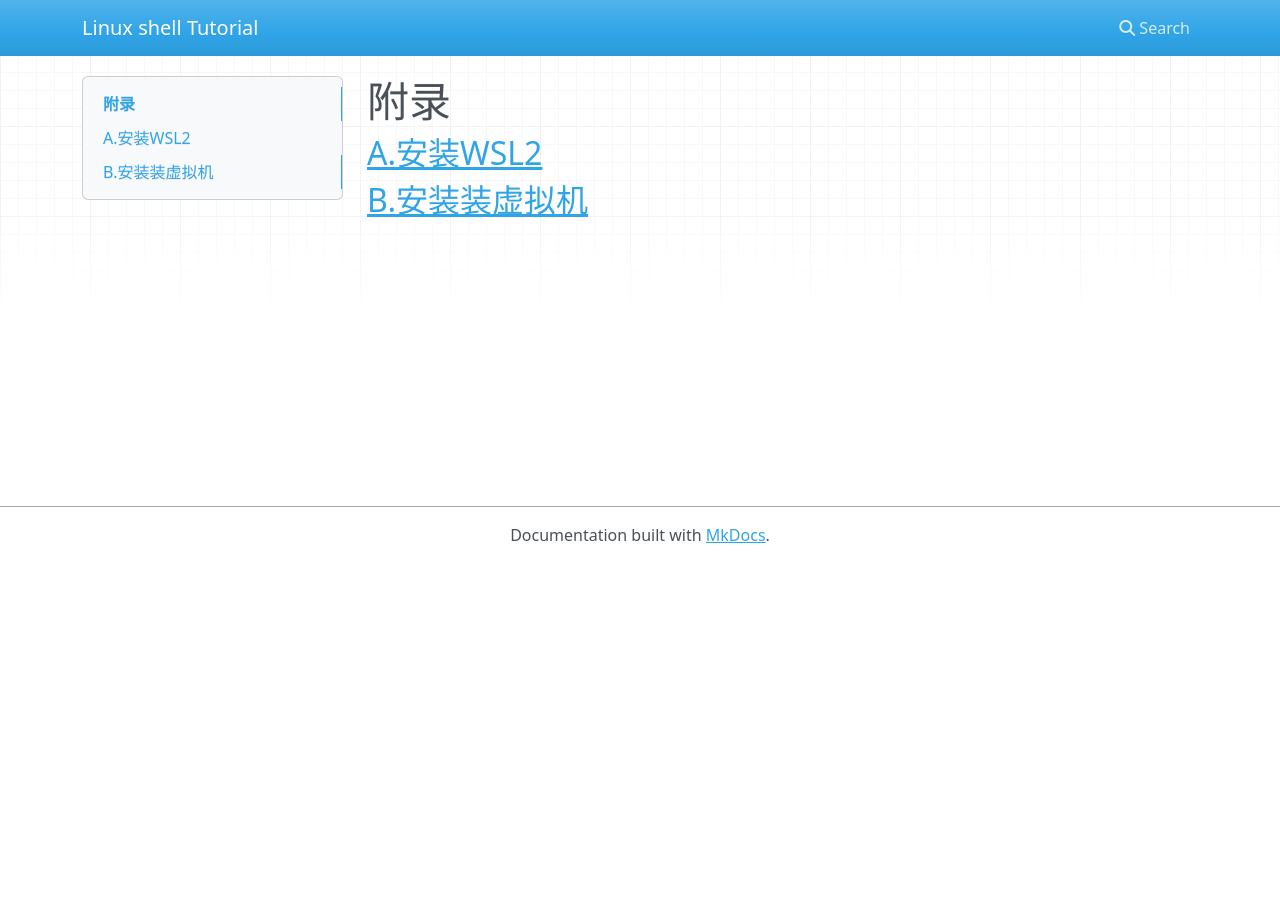
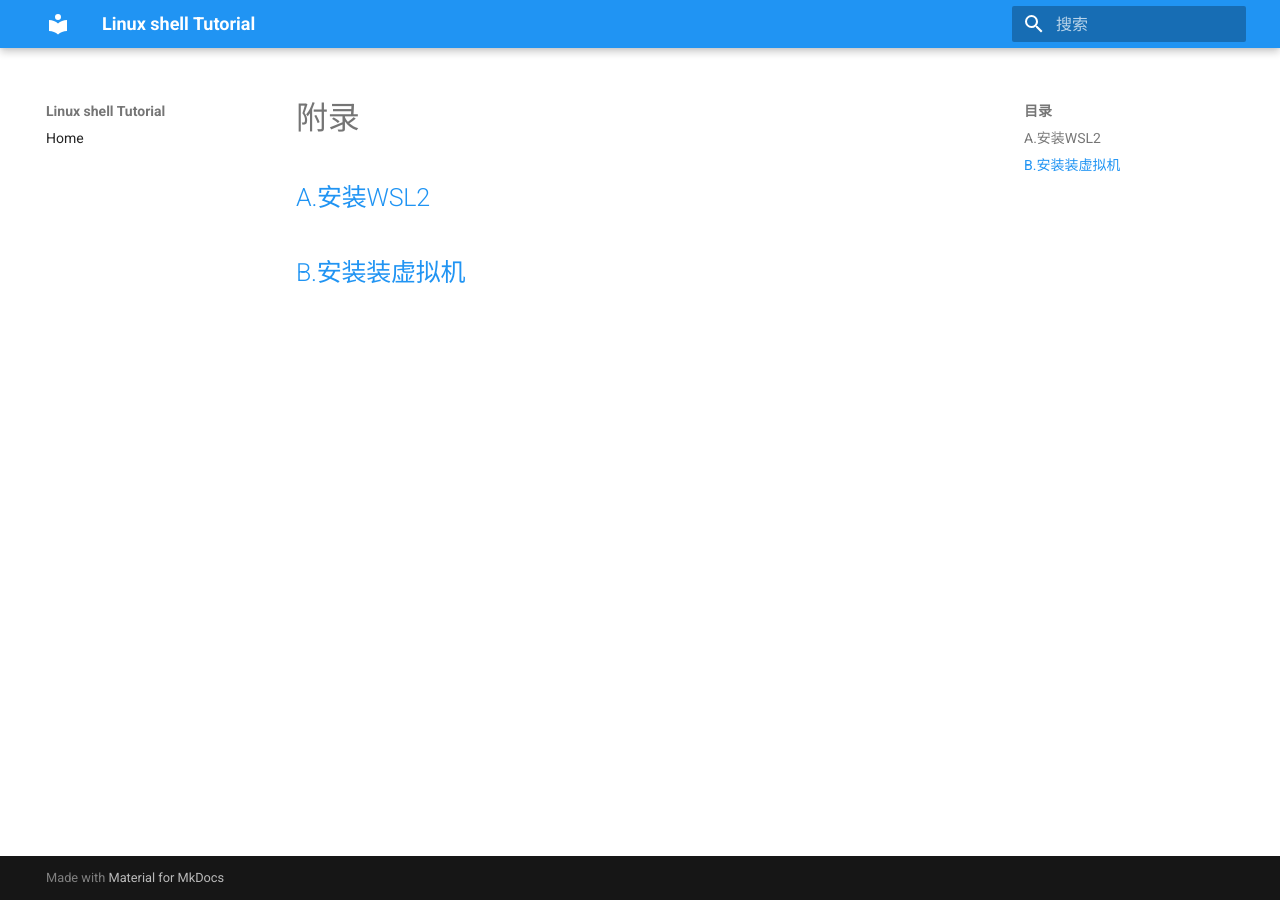
Before and after one commit to OshinoShinobu-Chan/Linux-shell-Tutorial, an MkDocs documentation site: the page built from docs/附录/index.md, in a window 1280 px wide. Built offline with MkDocs 1.6.1 and Material for MkDocs 9.7.7, drawn with Linux system fonts in a browser that asks for light colours; nearby versions of some CDN libraries; some web fonts are replaced.

Commit message:
set theme to material

```diff
--- a/mkdocs.yml
+++ b/mkdocs.yml
@@ -1,3 +1,16 @@
 site_name: Linux shell Tutorial
+site_url: https://oshinoshinobu-chan.github.io/Linux-shell-Tutorial/
 nav:
   - Home: index.md
+theme:
+  name: material
+  language: zh
+  palette:
+    primary: blue
+    accent: light blue
+  font:
+    code: Cascadia Mono
+  features:
+    - navigation.instant
+    - navigation.instant.progress
+    - navigation.footer
--- a/pyproject.toml
+++ b/pyproject.toml
@@ -6,6 +6,7 @@ authors = ["Crimmy <crimmypeng@gmail.com>"]
 
 [tool.poetry.dependencies]
 python = "^3.10"
+mkdocs-material = "^9.5.42"
 
 [tool.poetry.dev-dependencies]
 mkdocs = "^1.2.3"
```
Also changed, not shown: 1 other file.
